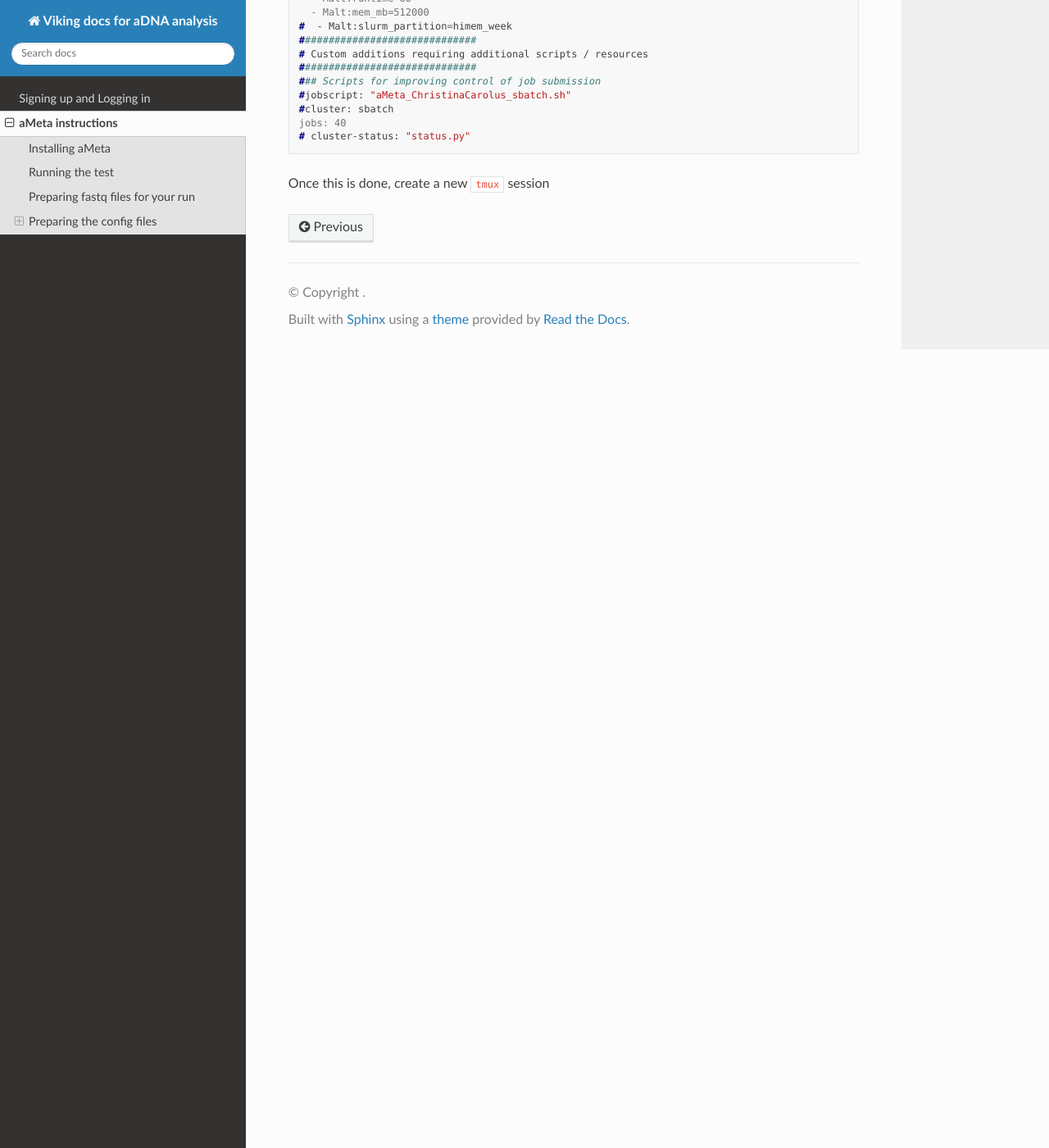
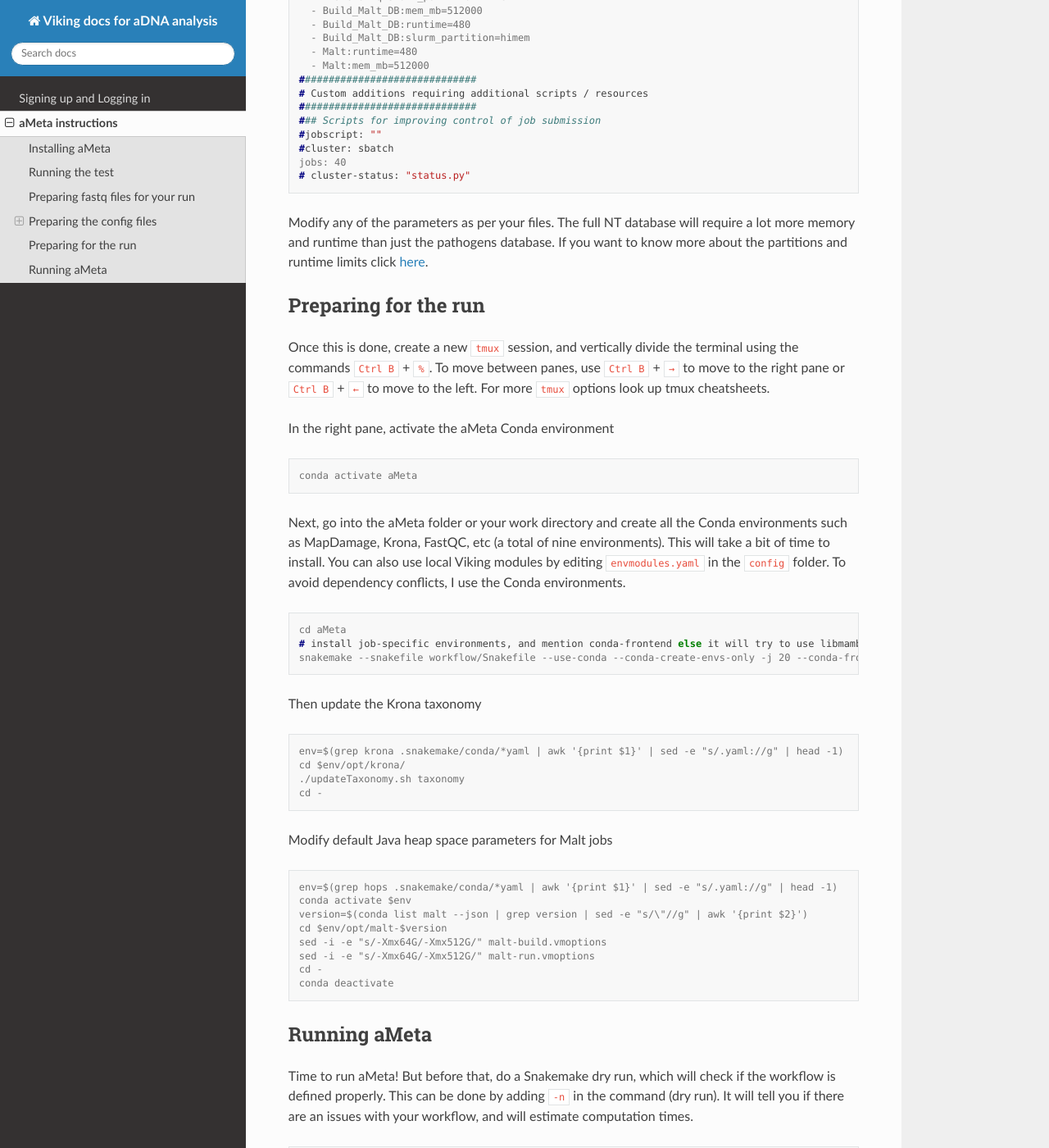
Before and after one commit to surabhiranavat/Viking2_instructions, a Sphinx documentation site: the page built from docs/source/aMeta.rst, in a window 1280 px wide and 1400 px high, scrolled down 3094 px. Shown: the whole window at 82% size. Built offline with Sphinx 7.4.7 and the Read the Docs theme 3.1.0, drawn with Linux system fonts in a browser that asks for light colours; some of the changed text lies outside the part shown.

Commit message:
Update aMeta.rst with config file changes, and the actual snakemake command

```diff
--- a/docs/source/aMeta.rst
+++ b/docs/source/aMeta.rst
@@ -84,12 +84,12 @@
 
    cat -A samples.tsv
 
-The output should be the contents of the file and ``^I`` where tabs are expected.
+The output should be the contents of the file and ``^I`` where tabs are expected, and ``$`` for end of line.
 
 
 Editing the config file
 ^^^^^^^^^^^^
-In the ``config`` folder, edit the ``config.yaml`` as follows:
+In the ``config`` folder, edit the ``config.yaml`` as follows (depending on if you want to run only prokaryotes or prokaryotes + eukaryotes):
 
 .. code-block:: console
 
@@ -131,16 +131,17 @@
    # Resources; fine-tune at will
    ##############################
    default-resources:
-     - runtime=120
+     - runtime=360
      - mem_mb=16384
      - disk_mb=1000000
-     - threads=8
+     - threads=10
      - slurm_partition=nodes
 
    set-threads:
      - Cutadapt_Adapter_Trimming=8
      - Bowtie2_Pathogenome_Alignment=10
-     - Malt=10
+     - Malt=16
+     - Build_Malt_DB=16
      - KrakenUniq=32
 
    set-resources:
@@ -148,21 +149,84 @@
      - FastQC_AfterTrimming:mem_mb=2024
      - Bowtie2_Alignment:mem_mb=102400
      - KrakenUniq:mem_mb=512000
-     - KrakenUniq:runtime=80
+     - KrakenUniq:runtime=1440
      - KrakenUniq:slurm_partition=himem
      - Build_Malt_DB:mem_mb=512000
      - Build_Malt_DB:runtime=480
      - Build_Malt_DB:slurm_partition=himem
-     - Malt:runtime=60
+     - Malt:runtime=480
      - Malt:mem_mb=512000
-   #  - Malt:slurm_partition=himem_week
    ##############################
    # Custom additions requiring additional scripts / resources
    ##############################
    ### Scripts for improving control of job submission
-   #jobscript: "aMeta_ChristinaCarolus_sbatch.sh"
+   #jobscript: ""
    #cluster: sbatch
    jobs: 40
    # cluster-status: "status.py"
 
-Once this is done, create a new ``tmux`` session
+Modify any of the parameters as per your files. The full NT database will require a lot more memory and runtime than just the pathogens database. If you want to know more about the partitions and runtime limits click `here <https://vikingdocs.york.ac.uk/using_viking/resource_partitions.html>`_.
+
+Preparing for the run
+------------
+
+Once this is done, create a new ``tmux`` session, and vertically divide the terminal using the commands ``Ctrl B`` +  ``%``. To move between panes, use ``Ctrl B`` + ``→`` to move to the right pane or ``Ctrl B`` + ``←`` to move to the left. For more ``tmux`` options look up tmux cheatsheets.
+
+In the right pane, activate the aMeta Conda environment
+
+.. code-block:: console
+
+   conda activate aMeta
+
+Next, go into the aMeta folder or your work directory and create all the Conda environments such as MapDamage, Krona, FastQC, etc (a total of nine environments). This will take a bit of time to install. You can also use local Viking modules by editing ``envmodules.yaml`` in the ``config`` folder. To avoid dependency conflicts, I use the Conda environments.
+
+.. code-block:: console
+
+   cd aMeta
+   # install job-specific environments, and mention conda-frontend else it will try to use libmamba
+   snakemake --snakefile workflow/Snakefile --use-conda --conda-create-envs-only -j 20 --conda-frontend conda
+
+Then update the Krona taxonomy
+
+.. code-block:: console
+
+   env=$(grep krona .snakemake/conda/*yaml | awk '{print $1}' | sed -e "s/.yaml://g" | head -1)
+   cd $env/opt/krona/
+   ./updateTaxonomy.sh taxonomy
+   cd -
+
+Modify default Java heap space parameters for Malt jobs
+
+.. code-block:: console
+
+   env=$(grep hops .snakemake/conda/*yaml | awk '{print $1}' | sed -e "s/.yaml://g" | head -1)
+   conda activate $env
+   version=$(conda list malt --json | grep version | sed -e "s/\"//g" | awk '{print $2}')
+   cd $env/opt/malt-$version
+   sed -i -e "s/-Xmx64G/-Xmx512G/" malt-build.vmoptions
+   sed -i -e "s/-Xmx64G/-Xmx512G/" malt-run.vmoptions
+   cd -
+   conda deactivate
+
+Running aMeta
+------------
+
+Time to run aMeta! But before that, do a Snakemake dry run, which will check if the workflow is defined properly. This can be done by adding ``-n`` in the command (dry run). It will tell you if there are an issues with your workflow, and will estimate computation times.
+
+.. code-block:: console
+
+   snakemake --snakefile ../workflow/Snakefile --use-conda --profile profile \
+   --cluster "sbatch --time={resources.runtime} --mem={resources.mem_mb} --cpus-per-task={resources.threads} \
+   --partition={resources.slurm_partition} \
+   --job-name={rule} --output=slurm_logs/{rule}/{rule}_%j.log --error=slurm_logs/{rule}/{rule}_%j.err" \
+   --printshellcmds --rerun-incomplete --conda-frontend conda  --cluster-cancel "scancel" -n
+
+Now, run the same command as above but without ``-n``. This should submit a series of jobs to the Slurm scheduler.
+
+To monitor which jobs are running, navigate to the second pane of your vertically split tmux session, and type
+
+.. code-block:: console
+
+   watch squeue --me
+
+This will update every two seconds.
```
